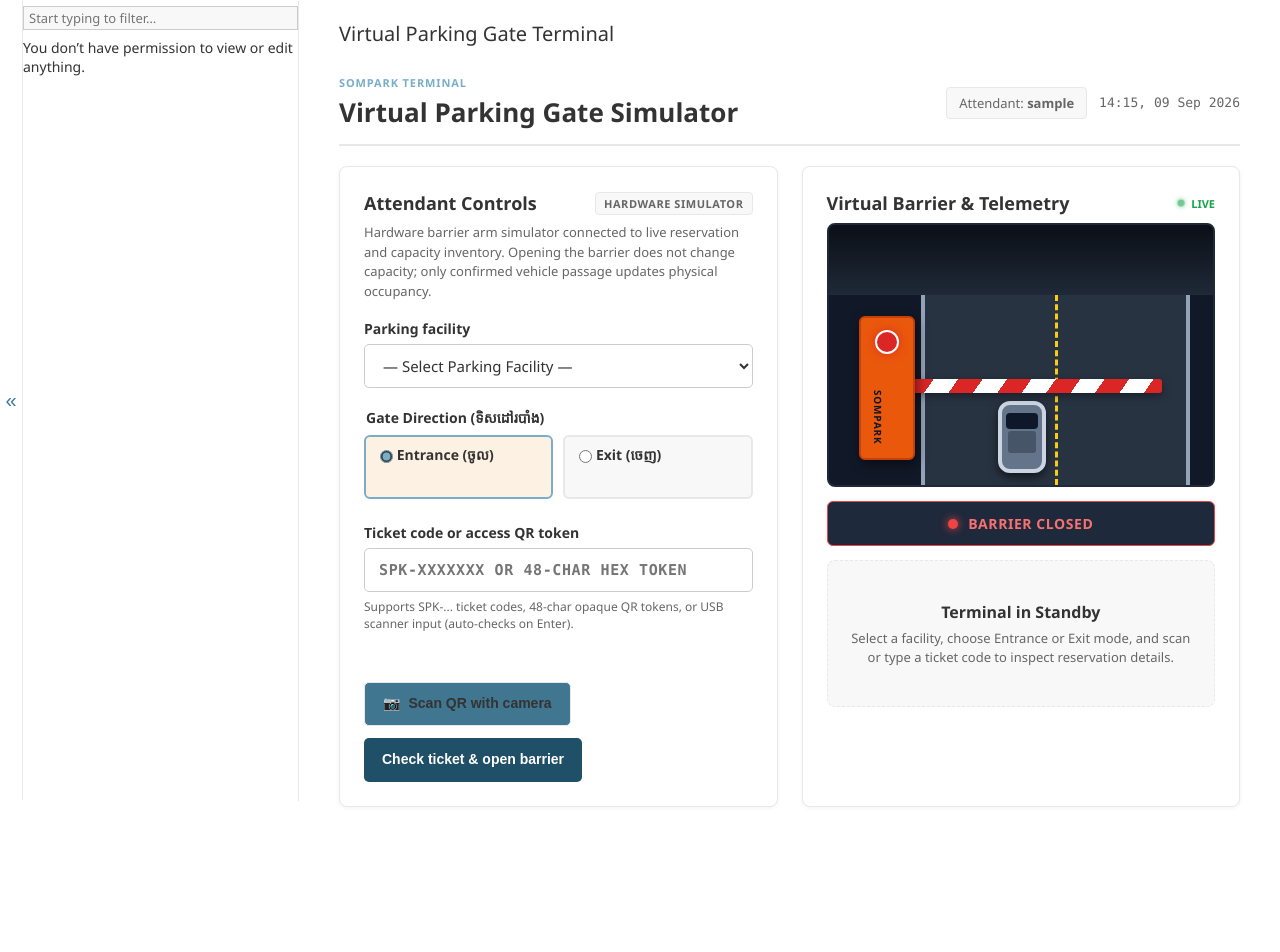
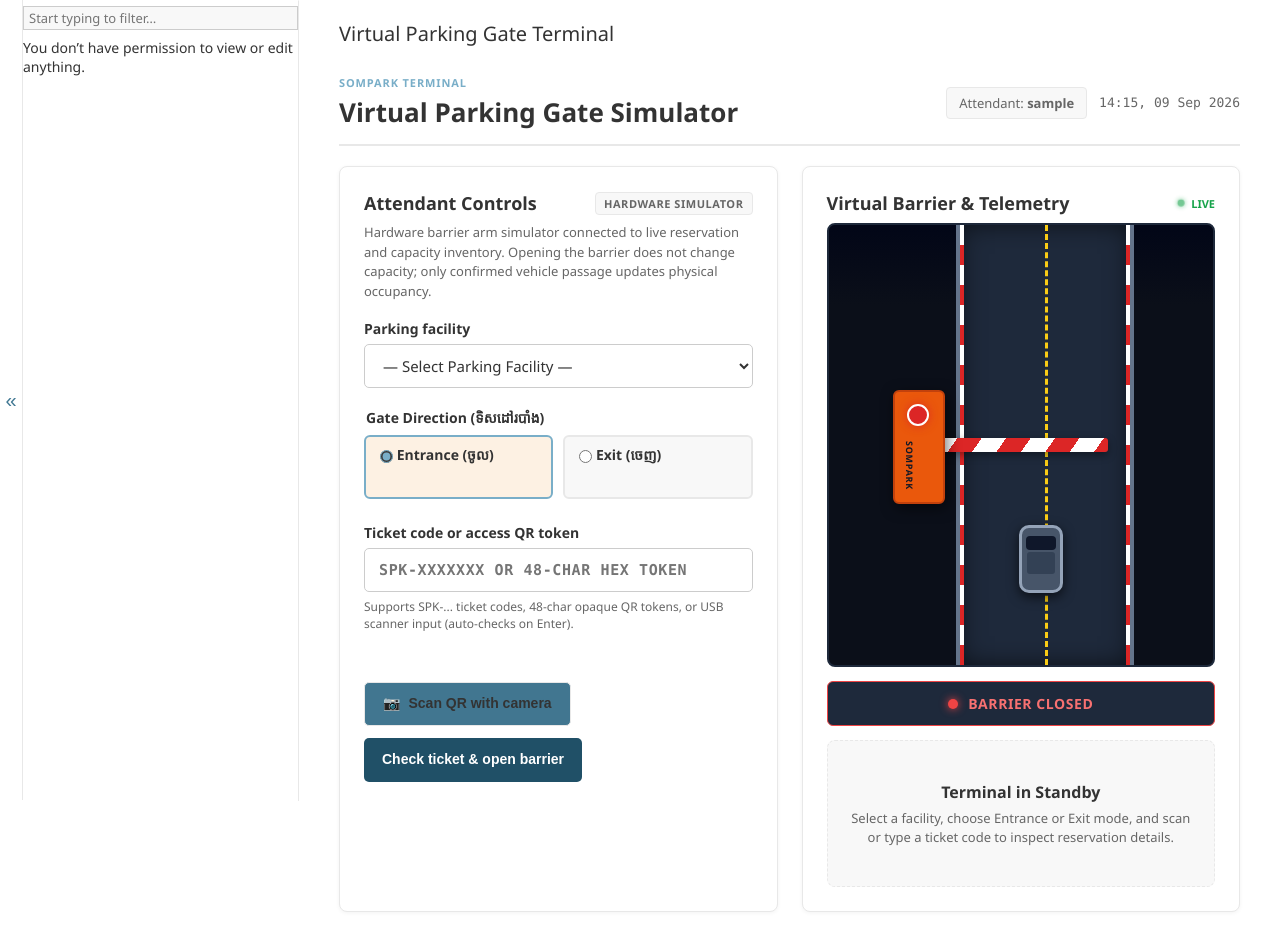
Before and after one commit to MEROW-git/Parking-Slot-MGM, a Django app: page /admin/virtual-gate/ in a window 1280 px wide. Shown: the part 92-1044 px from the top of the page. Before the commit the page ends 899 px from the top, so only its background shows below. Run offline with Django 5.2, Linux system fonts and the light colour scheme; the visitor is signed in with stand-in values (Sample User, id 1); data that the repository does not hold is empty.

Commit message:
fix: correct virtual gate geometry and directional passage animations

```diff
--- a/static/css/virtual-gate.css
+++ b/static/css/virtual-gate.css
@@ -397,14 +397,14 @@
   50% { opacity: 0.4; transform: scale(0.8); }
 }
 
-/* Animated CSS/SVG Barrier Scene */
+/* Animated CSS Barrier Scene */
 .vg-scene {
   position: relative;
-  height: 260px;
+  height: 440px;
   border-radius: 8px;
   overflow: hidden;
-  background: #111827;
-  border: 2px solid #1f2937;
+  background: #0b0f19;
+  border: 2px solid #1e293b;
   margin-bottom: 14px;
 }
 .vg-sky {
@@ -412,17 +412,35 @@
   top: 0;
   left: 0;
   right: 0;
-  height: 70px;
-  background: linear-gradient(180deg, #0b0f17 0%, #1f2937 100%);
+  height: 80px;
+  background: linear-gradient(180deg, #020617 0%, #0b0f19 100%);
+  pointer-events: none;
 }
 .vg-road {
   position: absolute;
-  width: 68%;
-  height: 190px;
-  left: 24%;
+  top: 0;
   bottom: 0;
-  background: #283342;
-  border-inline: 4px solid #94a3b8;
+  width: 170px;
+  left: calc(50% - 65px);
+  background: #1e293b;
+  border-inline: 4px solid #64748b;
+  box-shadow: inset 0 0 25px rgba(0,0,0,0.6);
+}
+.vg-road-curb.left {
+  position: absolute;
+  top: 0;
+  bottom: 0;
+  left: 0;
+  width: 4px;
+  background: repeating-linear-gradient(180deg, #ffffff 0 20px, #dc2626 20px 40px);
+}
+.vg-road-curb.right {
+  position: absolute;
+  top: 0;
+  bottom: 0;
+  right: 0;
+  width: 4px;
+  background: repeating-linear-gradient(180deg, #ffffff 0 20px, #dc2626 20px 40px);
 }
 .vg-road-lane {
   position: absolute;
@@ -433,37 +451,37 @@
 }
 .vg-machine {
   position: absolute;
-  left: 8%;
-  bottom: 25px;
-  width: 52px;
-  height: 140px;
+  left: calc(50% - 128px);
+  top: calc(50% - 55px);
+  width: 48px;
+  height: 110px;
   background: #ea580c;
   border-radius: 6px;
-  box-shadow: 2px 4px 12px rgba(0,0,0,0.5);
+  box-shadow: 2px 4px 14px rgba(0,0,0,0.55);
   border: 2px solid #c2410c;
   z-index: 5;
 }
 .vg-machine-label {
   position: absolute;
-  bottom: 14px;
-  left: 10px;
+  bottom: 12px;
+  left: 8px;
   writing-mode: vertical-rl;
   color: #111827;
   font-weight: 900;
-  font-size: 10px;
+  font-size: 9px;
   letter-spacing: 0.08em;
 }
 .vg-light {
   position: absolute;
-  left: 14px;
+  left: 12px;
   top: 12px;
-  width: 24px;
-  height: 24px;
+  width: 22px;
+  height: 22px;
   background: #dc2626;
   border: 2px solid #ffffff;
   border-radius: 50%;
   box-sizing: border-box;
-  box-shadow: 0 0 10px rgba(220, 38, 38, 0.8);
+  box-shadow: 0 0 10px rgba(220, 38, 38, 0.85);
   transition: background-color 0.4s, box-shadow 0.4s;
 }
 .is-open .vg-light {
@@ -474,62 +492,110 @@
 /* Barrier Arm with Red/White Stripes */
 .vg-arm {
   position: absolute;
-  left: calc(8% + 26px);
-  bottom: 92px;
-  width: 72%;
+  left: calc(50% - 88px);
+  top: calc(50% - 7px);
+  width: 175px;
   height: 14px;
   background: repeating-linear-gradient(125deg, #ffffff 0 20px, #dc2626 20px 40px);
   border-radius: 3px;
   box-shadow: 0 3px 8px rgba(0,0,0,0.4);
-  transform-origin: 0 50%;
+  transform-origin: 6px 50%;
   transform: rotate(0deg);
   transition: transform 700ms cubic-bezier(0.4, 0, 0.2, 1);
   z-index: 4;
 }
 .is-open .vg-arm {
   transform: rotate(-80deg);
-  animation: vg-arm-lift 700ms cubic-bezier(0.4, 0, 0.2, 1);
-}
-@keyframes vg-arm-lift {
-  from { transform: rotate(0deg); }
-  to { transform: rotate(-80deg); }
 }
 
-/* Vehicle on Sensor */
+/* Vehicle Track (Translation along road) */
+.vg-car-track {
+  position: absolute;
+  left: calc(50% - 2px);
+  width: 44px;
+  height: 68px;
+  z-index: 3;
+  transition: transform 1200ms cubic-bezier(0.45, 0, 0.25, 1);
+}
+
+/* Vehicle Body (Orientation & Styling) */
 .vg-car {
-  position: absolute;
-  width: 48px;
-  height: 72px;
-  bottom: 12px;
-  left: 44%;
-  border-radius: 12px;
-  background: #64748b;
-  border: 4px solid #cbd5e1;
+  position: relative;
+  width: 100%;
+  height: 100%;
+  border-radius: 10px;
+  background: #475569;
+  border: 3px solid #94a3b8;
   box-sizing: border-box;
-  box-shadow: 0 4px 10px rgba(0,0,0,0.6);
-  z-index: 3;
-  transition: transform 900ms ease-in-out;
+  box-shadow: 0 4px 12px rgba(0,0,0,0.65);
 }
 .vg-car-windshield {
   position: absolute;
   top: 8px;
   left: 4px;
   right: 4px;
-  height: 16px;
+  height: 14px;
   background: #0f172a;
   border-radius: 4px;
 }
 .vg-car-roof {
   position: absolute;
-  top: 26px;
-  left: 6px;
-  right: 6px;
+  top: 24px;
+  left: 5px;
+  right: 5px;
   height: 22px;
-  background: #475569;
+  background: #334155;
   border-radius: 3px;
 }
-.is-passed .vg-car {
-  transform: translateY(-150px);
+
+/* Direction: Entrance (Bottom to Top) */
+.vg-scene[data-direction="entry"] .vg-car-track {
+  top: 300px;
+  transform: translateY(0);
+}
+.vg-scene[data-direction="entry"] .vg-car {
+  transform: rotate(0deg);
+}
+.vg-scene[data-direction="entry"].is-moving .vg-car-track,
+.vg-scene[data-direction="entry"].is-passed .vg-car-track {
+  transform: translateY(-380px);
+}
+
+/* Direction: Exit (Top to Bottom) */
+.vg-scene[data-direction="exit"] .vg-car-track {
+  top: 60px;
+  transform: translateY(0);
+}
+.vg-scene[data-direction="exit"] .vg-car {
+  transform: rotate(180deg);
+}
+.vg-scene[data-direction="exit"].is-moving .vg-car-track,
+.vg-scene[data-direction="exit"].is-passed .vg-car-track {
+  transform: translateY(380px);
+}
+
+/* Mobile Responsive Scene Adjustment */
+@media (max-width: 600px) {
+  .vg-scene {
+    height: 380px;
+  }
+  .vg-arm {
+    width: 160px;
+  }
+  .vg-scene[data-direction="entry"] .vg-car-track {
+    top: 250px;
+  }
+  .vg-scene[data-direction="entry"].is-moving .vg-car-track,
+  .vg-scene[data-direction="entry"].is-passed .vg-car-track {
+    transform: translateY(-330px);
+  }
+  .vg-scene[data-direction="exit"] .vg-car-track {
+    top: 50px;
+  }
+  .vg-scene[data-direction="exit"].is-moving .vg-car-track,
+  .vg-scene[data-direction="exit"].is-passed .vg-car-track {
+    transform: translateY(330px);
+  }
 }
 
 /* LED Status Indicator */
@@ -766,8 +832,8 @@
 @media (prefers-reduced-motion: reduce) {
   .vg-arm,
   .is-open .vg-arm,
+  .vg-car-track,
   .vg-car,
-  .is-passed .vg-car,
   .vg-reticle-laser,
   .vg-live-dot {
     transition: none !important;
--- a/static/js/virtual-gate.js
+++ b/static/js/virtual-gate.js
@@ -1,7 +1,8 @@
 /**
  * SomPark Virtual Parking Gate Terminal — Controller
- * Handles camera optical QR scanning, USB barcode scanner input,
- * 120-second permit countdown auto-closing, and authorization invalidation.
+ * Handles optical QR camera scanning, USB barcode scanner input,
+ * absolute server-issued permit countdown with tab-resume synchronization,
+ * authorization invalidation, and asynchronous passage animation choreography.
  */
 (() => {
   'use strict';
@@ -14,9 +15,21 @@
   const codeInput = document.getElementById('id_code');
   const form = document.getElementById('gate-machine-form');
 
+  const permitSecondsEl = document.getElementById('vg-timer-seconds');
+  const permitTimerBanner = document.getElementById('vg-permit-timer');
+  const passBtn = document.getElementById('vg-pass');
+  const closeBtn = document.getElementById('vg-close');
+  const sceneEl = document.getElementById('vg-scene-viewport');
+  const statusBanner = document.getElementById('vg-gate-status-banner');
+  const statusText = document.getElementById('vg-status-text');
+
   let stream = null;
   let scanning = false;
   let scanTimer = null;
+
+  let countdownInterval = null;
+  let permitExpiresAt = null;
+  let isCrossing = false;
 
   // Stop camera tracks cleanly
   function stopCamera() {
@@ -94,6 +107,9 @@
               const rawValue = barcodes[0].rawValue?.trim();
               if (rawValue) {
                 codeInput.value = rawValue;
+                // Dispatch input event to notify authorization invalidation listeners
+                codeInput.dispatchEvent(new Event('input', { bubbles: true }));
+                codeInput.dispatchEvent(new Event('change', { bubbles: true }));
                 stopCamera();
                 statusEl.textContent = `QR detected (${rawValue.substring(0, 16)}...). Click "Check ticket & open barrier" to verify.`;
                 codeInput.focus();
@@ -122,61 +138,119 @@
     });
   }
 
-  // USB Barcode Scanner & Enter Key Handling
+  // USB Barcode Scanner & Enter Key Handling:
+  // Explicitly triggers #btn-check-open click rather than injecting hidden input and submitting form.
   if (codeInput && form) {
     codeInput.addEventListener('keydown', (e) => {
       if (e.key === 'Enter') {
         e.preventDefault();
-        // Trigger check & open action
-        let actionInput = form.querySelector('input[name="action"]');
-        if (!actionInput) {
-          actionInput = document.createElement('input');
-          actionInput.type = 'hidden';
-          actionInput.name = 'action';
-          form.appendChild(actionInput);
+        const checkBtn = document.getElementById('btn-check-open');
+        if (checkBtn) {
+          checkBtn.click();
         }
-        actionInput.value = 'open';
-        form.submit();
       }
     });
   }
 
-  // 120-Second Gate Permit Expiration Timer
-  const permitSecondsEl = document.getElementById('vg-timer-seconds');
-  const permitTimerBanner = document.getElementById('vg-permit-timer');
-  const passBtn = document.getElementById('vg-pass');
-  const sceneEl = document.getElementById('vg-scene-viewport');
-  const statusBanner = document.getElementById('vg-gate-status-banner');
-  const statusText = document.getElementById('vg-status-text');
+  // Helper: wait for CSS transition with safety timeout fallback
+  function waitForTransition(element, expectedProp, maxMs) {
+    return new Promise(resolve => {
+      if (!element) {
+        resolve();
+        return;
+      }
+      let resolved = false;
+      const timer = setTimeout(() => {
+        if (!resolved) {
+          resolved = true;
+          element.removeEventListener('transitionend', onEnd);
+          resolve();
+        }
+      }, maxMs);
 
-  if (permitSecondsEl && permitTimerBanner && passBtn) {
-    let secondsLeft = 120;
-    const countdownInterval = setInterval(() => {
-      secondsLeft -= 1;
-      if (secondsLeft > 0) {
-        permitSecondsEl.textContent = secondsLeft;
-      } else {
+      function onEnd(e) {
+        if (e.target === element && (!expectedProp || e.propertyName === expectedProp)) {
+          if (!resolved) {
+            resolved = true;
+            clearTimeout(timer);
+            element.removeEventListener('transitionend', onEnd);
+            resolve();
+          }
+        }
+      }
+
+      element.addEventListener('transitionend', onEnd);
+    });
+  }
+
+  // Stop permit countdown
+  function stopPermitCountdown() {
+    if (countdownInterval) {
       clearInterval(countdownInterval);
-        // Authorization expired: close visual barrier and disable passage confirmation
+      countdownInterval = null;
+    }
+  }
+
+  // Expire permit handler
+  function expirePermit() {
+    stopPermitCountdown();
+    if (permitTimerBanner) {
       permitTimerBanner.style.background = '#fef2f2';
       permitTimerBanner.style.borderColor = '#f87171';
       permitTimerBanner.style.color = '#991b1b';
-        permitTimerBanner.innerHTML = '<strong>Gate authorization expired (120s elapsed).</strong> Barrier auto-closed. Re-check ticket.';
-
-        passBtn.disabled = true;
+      permitTimerBanner.innerHTML = '<strong>Gate authorization expired.</strong> Barrier auto-closed. Re-check ticket.';
+    }
+    if (passBtn) passBtn.disabled = true;
     if (sceneEl) sceneEl.classList.remove('is-open');
-
     if (statusBanner && statusText) {
       statusBanner.className = 'vg-status-indicator status-closed';
       statusText.textContent = 'BARRIER CLOSED — AUTHORIZATION EXPIRED';
     }
   }
-    }, 1000);
+
+  // Start permit countdown using absolute server timestamp if provided
+  function startPermitCountdown() {
+    stopPermitCountdown();
+    if (!permitSecondsEl || !permitTimerBanner || !passBtn) return;
+
+    const expiresAtAttr = permitTimerBanner.dataset.expiresAt;
+    if (expiresAtAttr && parseInt(expiresAtAttr, 10)) {
+      permitExpiresAt = parseInt(expiresAtAttr, 10);
+    } else {
+      permitExpiresAt = Math.floor(Date.now() / 1000) + 120;
     }
 
-  // Invalidate displayed authorization if attendant edits facility, code, or direction
-  document.querySelectorAll('#id_zone, #id_code, [name="mode"]').forEach(input => {
-    input.addEventListener('input', () => {
+    function tick() {
+      if (isCrossing) return; // Do not expire during active crossing playback
+      const nowSec = Math.floor(Date.now() / 1000);
+      const remaining = Math.max(0, permitExpiresAt - nowSec);
+      permitSecondsEl.textContent = remaining;
+
+      if (remaining <= 0) {
+        expirePermit();
+      }
+    }
+
+    tick();
+    countdownInterval = setInterval(tick, 1000);
+  }
+
+  // Reconcile permit countdown on tab resume (visibility change)
+  document.addEventListener('visibilitychange', () => {
+    if (document.visibilityState === 'visible' && permitExpiresAt && countdownInterval && !isCrossing) {
+      const nowSec = Math.floor(Date.now() / 1000);
+      const remaining = Math.max(0, permitExpiresAt - nowSec);
+      if (remaining <= 0) {
+        expirePermit();
+      } else if (permitSecondsEl) {
+        permitSecondsEl.textContent = remaining;
+      }
+    }
+  });
+
+  // Invalidate authorization and clear obsolete timers upon input edits
+  function invalidateAuthorization(reason) {
+    stopPermitCountdown();
     if (passBtn) {
       passBtn.disabled = true;
       passBtn.title = 'Input modified. Re-check ticket to authorize barrier.';
@@ -189,12 +263,17 @@
     }
     if (statusBanner && statusText) {
       statusBanner.className = 'vg-status-indicator status-closed';
-        statusText.textContent = 'BARRIER CLOSED — TICKET RE-CHECK REQUIRED';
+      statusText.textContent = reason || 'BARRIER CLOSED — TICKET RE-CHECK REQUIRED';
     }
+  }
+
+  document.querySelectorAll('#id_zone, #id_code').forEach(input => {
+    input.addEventListener('input', () => {
+      invalidateAuthorization('BARRIER CLOSED — INPUT MODIFIED');
     });
   });
 
-  // Dynamic Direction Label Active Highlight
+  // Dynamic Direction Label & Immediate Scene Arrangement Reset
   document.querySelectorAll('.vg-direction-label input[type="radio"]').forEach(radio => {
     radio.addEventListener('change', () => {
       document.querySelectorAll('.vg-direction-label').forEach(label => {
@@ -204,8 +283,188 @@
       if (parentLabel) {
         parentLabel.classList.add('is-selected');
       }
+
+      // Immediately switch scene direction attribute and reset visual arrangement
+      if (sceneEl) {
+        sceneEl.dataset.direction = radio.value;
+        sceneEl.classList.remove('is-open', 'is-passed', 'is-moving');
+      }
+
+      invalidateAuthorization('BARRIER CLOSED — DIRECTION CHANGED');
     });
   });
+
+  // Initialize countdown if gate is open on page load
+  if (permitSecondsEl && permitTimerBanner && passBtn && !passBtn.disabled) {
+    startPermitCountdown();
+  }
+
+  // =========================================================================
+  // Passage Animation Controller (Asynchronous 7-Stage Sequence)
+  // Idle → Opening → Waiting → Passage pending → Moving → Closing → Complete
+  // =========================================================================
+  if (passBtn && form) {
+    passBtn.addEventListener('click', async (e) => {
+      e.preventDefault();
+      if (isCrossing) return;
+
+      const checkBtn = document.getElementById('btn-check-open');
+      const zoneSelect = document.getElementById('id_zone');
+      const modeRadios = document.querySelectorAll('input[name="mode"]');
+
+      // 1. Passage pending: disable conflicting controls and cancel idle timer
+      passBtn.disabled = true;
+      if (closeBtn) closeBtn.disabled = true;
+      if (checkBtn) checkBtn.disabled = true;
+      if (codeInput) codeInput.disabled = true;
+      if (zoneSelect) zoneSelect.disabled = true;
+      modeRadios.forEach(r => r.disabled = true);
+
+      stopPermitCountdown();
+
+      if (statusText) statusText.textContent = 'CONFIRMING PASSAGE WITH SERVER...';
+
+      const formData = new FormData(form);
+      formData.set('action', 'pass');
+
+      let result = null;
+      try {
+        const response = await fetch(form.action || window.location.href, {
+          method: 'POST',
+          headers: {
+            'X-Requested-With': 'XMLHttpRequest',
+            'Accept': 'application/json'
+          },
+          body: formData
+        });
+
+        if (response.ok) {
+          result = await response.json();
+        } else {
+          const errData = await response.json().catch(() => ({}));
+          throw new Error(errData.notice || `Server error (${response.status})`);
+        }
+      } catch (err) {
+        // Ambiguous network failure: query server state before retrying or giving up
+        const zoneVal = document.getElementById('id_zone')?.value;
+        const codeVal = codeInput?.value?.trim();
+        const modeVal = document.querySelector('input[name="mode"]:checked')?.value || 'entry';
+
+        let reconciled = false;
+        if (zoneVal && codeVal) {
+          try {
+            const checkUrl = `${window.location.pathname}?zone=${encodeURIComponent(zoneVal)}&code=${encodeURIComponent(codeVal)}&mode=${encodeURIComponent(modeVal)}`;
+            const checkResp = await fetch(checkUrl, {
+              headers: { 'X-Requested-With': 'XMLHttpRequest', 'Accept': 'application/json' }
+            });
+            if (checkResp.ok) {
+              const checkData = await checkResp.json();
+              if ((modeVal === 'entry' && checkData.status === 'CHECKED_IN') ||
+                  (modeVal === 'exit' && checkData.status === 'CHECKED_OUT')) {
+                result = {
+                  success: true,
+                  passed: true,
+                  notice: 'Vehicle passage reconciled with server status.',
+                  status: checkData.status,
+                  status_display: checkData.status_display
+                };
+                reconciled = true;
+              }
+            }
+          } catch (_) {}
+        }
+
+        if (!reconciled) {
+          // Rejection or failure: DO NOT animate passage
+          passBtn.disabled = false;
+          if (closeBtn) closeBtn.disabled = false;
+          if (checkBtn) checkBtn.disabled = false;
+          if (codeInput) codeInput.disabled = false;
+          if (zoneSelect) zoneSelect.disabled = false;
+          modeRadios.forEach(r => r.disabled = false);
+
+          if (statusBanner && statusText) {
+            statusBanner.className = 'vg-status-indicator status-closed';
+            statusText.textContent = 'PASSAGE NOT RECORDED — RE-CHECK REQUIRED';
+          }
+          alert(err.message || 'Passage confirmation failed.');
+          return;
+        }
+      }
+
+      // 2. Server confirmed passage: execute visible crossing animation
+      isCrossing = true;
+      const reducedMotion = window.matchMedia('(prefers-reduced-motion: reduce)').matches;
+
+      // Moving stage: keep arm raised while vehicle crosses lane
+      if (statusText) statusText.textContent = 'VEHICLE CROSSING BARRIER...';
+      if (sceneEl) sceneEl.classList.add('is-moving');
+
+      const carTrack = document.getElementById('vg-car-track');
+      const armEl = document.getElementById('vg-barrier-arm');
+
+      if (!reducedMotion && carTrack) {
+        await waitForTransition(carTrack, 'transform', 1500);
+      } else {
+        await new Promise(r => setTimeout(r, 20));
+      }
+
+      // 3. Closing stage: car cleared barrier arm; now lower the arm
+      if (statusText) statusText.textContent = 'VEHICLE CLEARED — CLOSING BARRIER...';
+      if (sceneEl) sceneEl.classList.remove('is-open');
+
+      if (!reducedMotion && armEl) {
+        await waitForTransition(armEl, 'transform', 900);
+      } else {
+        await new Promise(r => setTimeout(r, 20));
+      }
+
+      // 4. Complete stage: mark passed and show final status
+      if (sceneEl) {
+        sceneEl.classList.remove('is-moving');
+        sceneEl.classList.add('is-passed');
+      }
+
+      if (statusBanner && statusText) {
+        statusBanner.className = 'vg-status-indicator status-passed';
+        statusText.textContent = 'VEHICLE PASSAGE CONFIRMED — BARRIER CLOSED';
+      }
+
+      // Hide pass action controls
+      const passBox = document.getElementById('vg-pass-actions-box');
+      if (passBox) passBox.style.display = 'none';
+
+      // Update or create notice banner
+      let noticeBox = document.querySelector('.vg-notice');
+      if (!noticeBox && statusBanner && statusBanner.parentNode) {
+        noticeBox = document.createElement('div');
+        noticeBox.className = 'vg-notice is-success';
+        statusBanner.parentNode.insertBefore(noticeBox, statusBanner.nextSibling);
+      }
+      if (noticeBox) {
+        noticeBox.className = 'vg-notice is-success';
+        noticeBox.textContent = result?.notice || 'Vehicle passage recorded. Barrier closed.';
+      }
+
+      // Update reservation telemetry status badge if present
+      const statusBadge = document.querySelector('.vg-details-grid dd .vg-badge');
+      if (statusBadge && result?.status_display) {
+        statusBadge.className = result.status === 'CHECKED_IN' ? 'vg-badge badge-green' : 'vg-badge badge-muted';
+        statusBadge.textContent = `${result.status} (${result.status_display})`;
+      }
+
+      // Re-enable form fields for next vehicle check
+      if (checkBtn) checkBtn.disabled = false;
+      if (codeInput) {
+        codeInput.disabled = false;
+        codeInput.value = '';
+      }
+      if (zoneSelect) zoneSelect.disabled = false;
+      modeRadios.forEach(r => r.disabled = false);
+
+      isCrossing = false;
+    });
+  }
 
   // Cleanup on page hide or navigate away
   window.addEventListener('pagehide', stopCamera);
--- a/templates/admin/virtual_gate.html
+++ b/templates/admin/virtual_gate.html
@@ -110,7 +110,7 @@
         {% if gate_open %}
           <div class="vg-pass-actions" id="vg-pass-actions-box">
             <input type="hidden" name="permit" id="vg-permit-input" value="{{ permit }}">
-            <div class="vg-permit-banner" id="vg-permit-timer" role="status">
+            <div class="vg-permit-banner" id="vg-permit-timer" role="status" data-expires-at="{{ permit_expires_at|default:'' }}">
               Barrier is OPEN. Authorization permit valid for <span id="vg-timer-seconds">120</span>s.
             </div>
             <p class="vg-pass-note">
@@ -160,7 +160,7 @@
       </div>
 
       <!-- Animated SVG / CSS Barrier Scene -->
-      <div class="vg-scene {% if gate_open %}is-open{% endif %} {% if passed %}is-passed{% endif %}" id="vg-scene-viewport" aria-label="Barrier simulation graphic">
+      <div class="vg-scene {% if gate_open %}is-open{% endif %} {% if passed %}is-passed{% endif %}" id="vg-scene-viewport" aria-label="Barrier simulation graphic" data-direction="{{ form.mode.value|default:'entry' }}" data-gate-open="{% if gate_open %}true{% else %}false{% endif %}" data-passed="{% if passed %}true{% else %}false{% endif %}">
         <div class="vg-sky"></div>
         <div class="vg-road">
           <div class="vg-road-curb left"></div>
@@ -174,9 +174,11 @@
         <div class="vg-arm" id="vg-barrier-arm">
           <div class="vg-arm-stripe"></div>
         </div>
-        <div class="vg-car" id="vg-vehicle-object" title="Vehicle on sensor">
-          <div class="vg-car-windshield"></div>
-          <div class="vg-car-roof"></div>
+        <div class="vg-car-track" id="vg-car-track">
+          <div class="vg-car" id="vg-vehicle-object" title="Vehicle on sensor">
+            <div class="vg-car-windshield"></div>
+            <div class="vg-car-roof"></div>
+          </div>
         </div>
       </div>
 
```
Also changed, not shown: parking_zones/gate_machine.py (+76 -5 lines), parking_zones/test_gate_machine.py (+57 -0 lines). Lines whose indentation alone changed are shown as unchanged.
